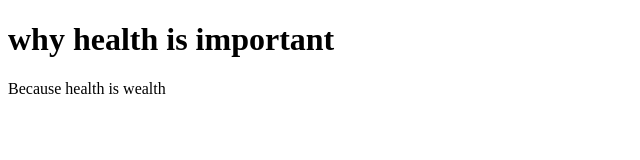
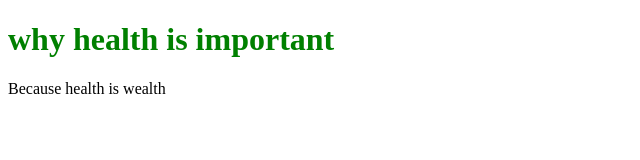
Before and after one commit to Sahilrawat2005/Sahilrawat2005, a plain HTML site: page Index.html in a window 1280 px wide. Shown: the whole page, without its empty margins (0-640 px from the left). Drawn offline with Linux system fonts and the light colour scheme.

Commit message:
change header color to green

```diff
--- a/Index.html
+++ b/Index.html
@@ -4,7 +4,7 @@
 <title> my website </title>
 </head>
 <body>
-<h1> why health is important </h1>
+<h1 style="color:green;"> why health is important </h1>
 <p> Because health is wealth </p>
 </body>
 </html>
```
